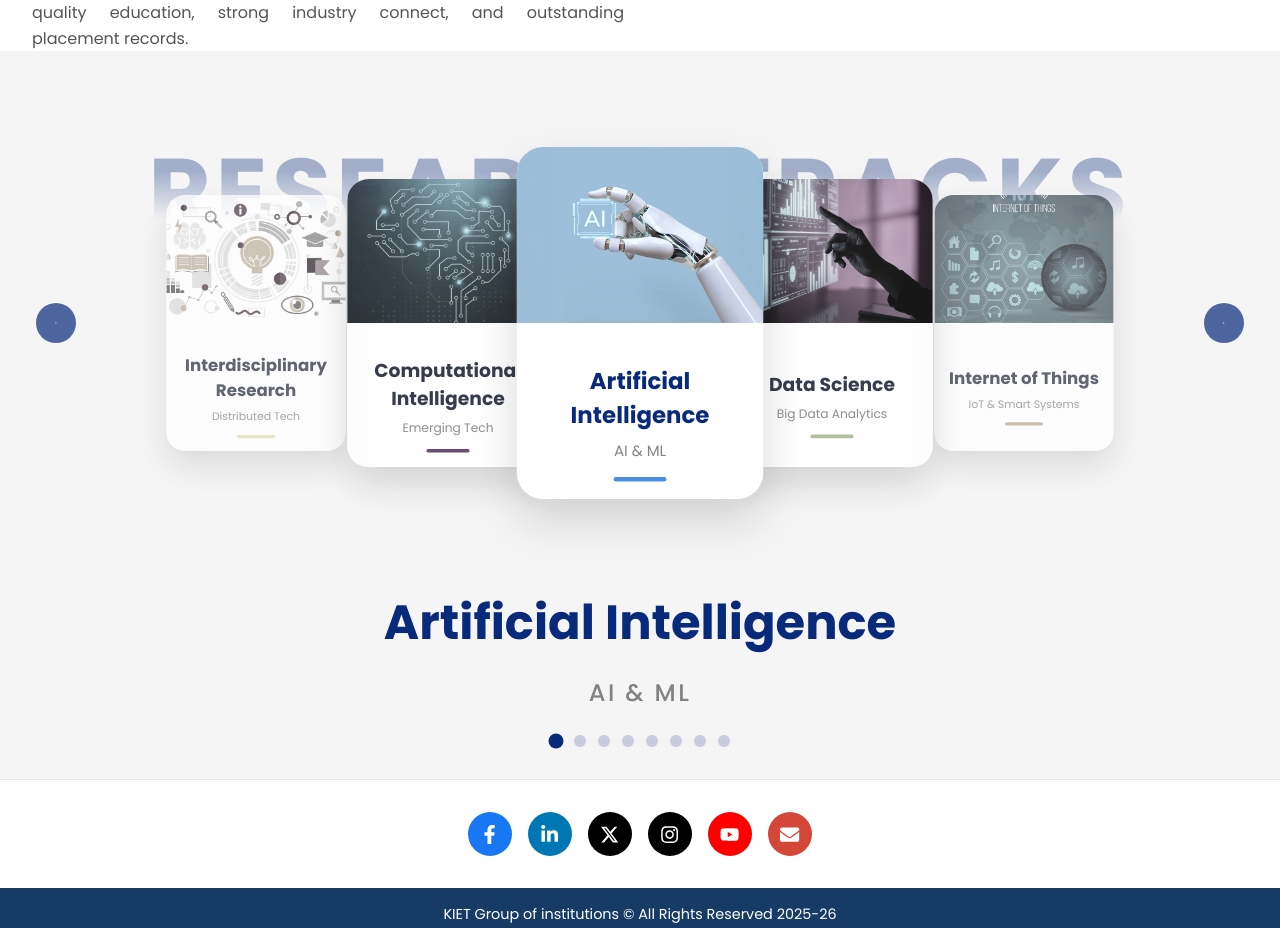
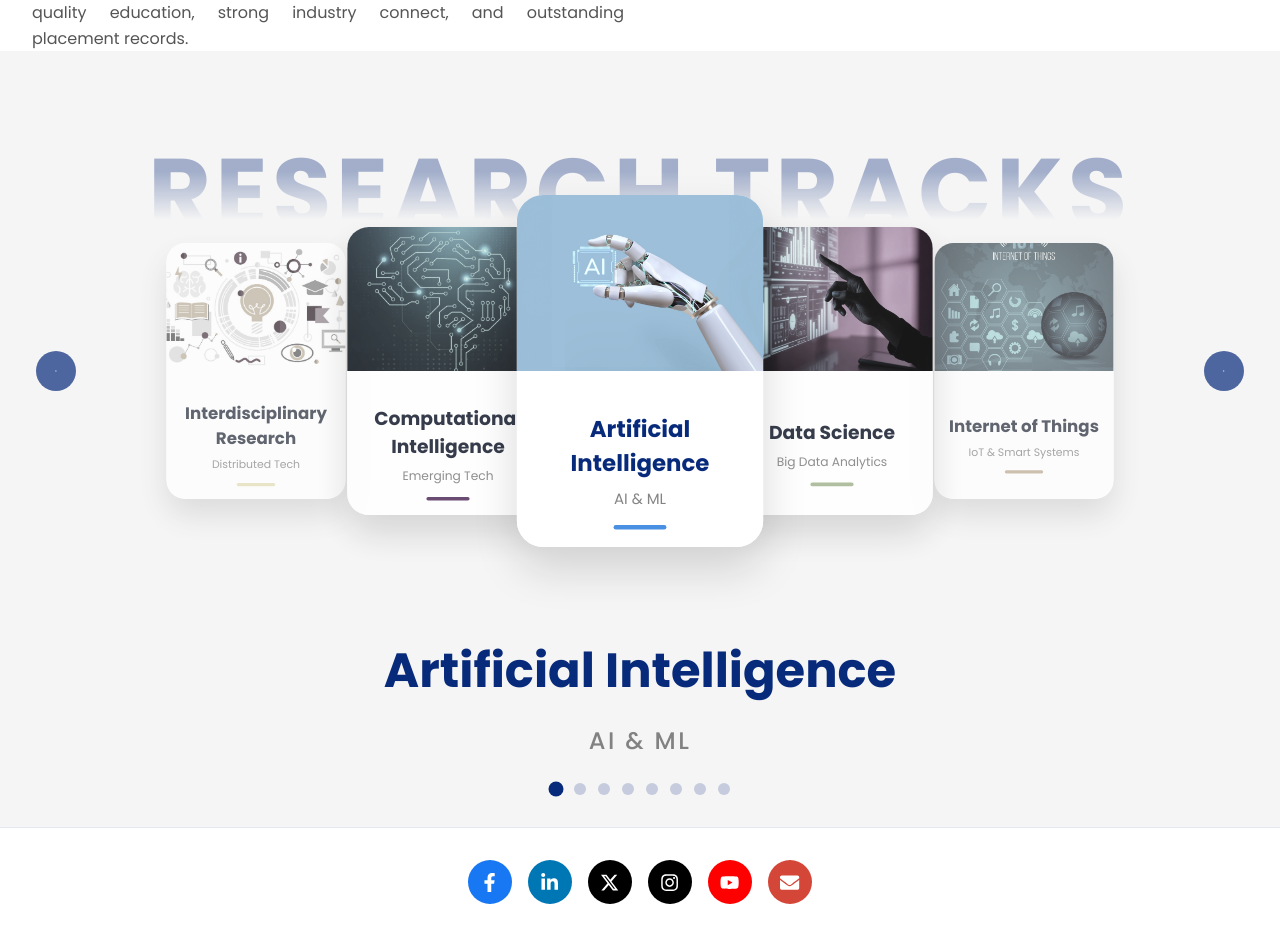
Before and after one commit to ArnavBhardwaj123/KIET_ICICI_2026, a React (Vite) app in the folder frontend/: page / in a window 1280 px wide. Shown: the part 2840-3768 px from the top of the page. Built offline with nearby package versions, Linux system fonts and the light colour scheme.

Commit message:
Changed REASEARch

```diff
--- a/frontend/src/pages/home.jsx
+++ b/frontend/src/pages/home.jsx
@@ -147,7 +147,7 @@ function ResearchTracksCarousel() {
         maxWidth: "80rem",
         height: "24rem",
         position: "relative",
-        marginTop: "3rem"
+        marginTop: "6rem"
       }} className="carousel-perspective carousel-container-spacing">
         {/* Navigation Arrows */}
         <button
```
